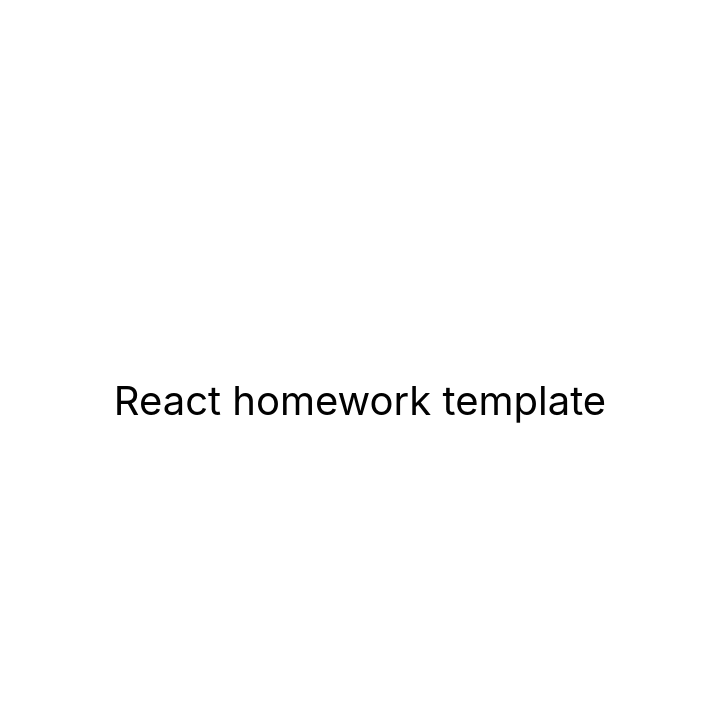
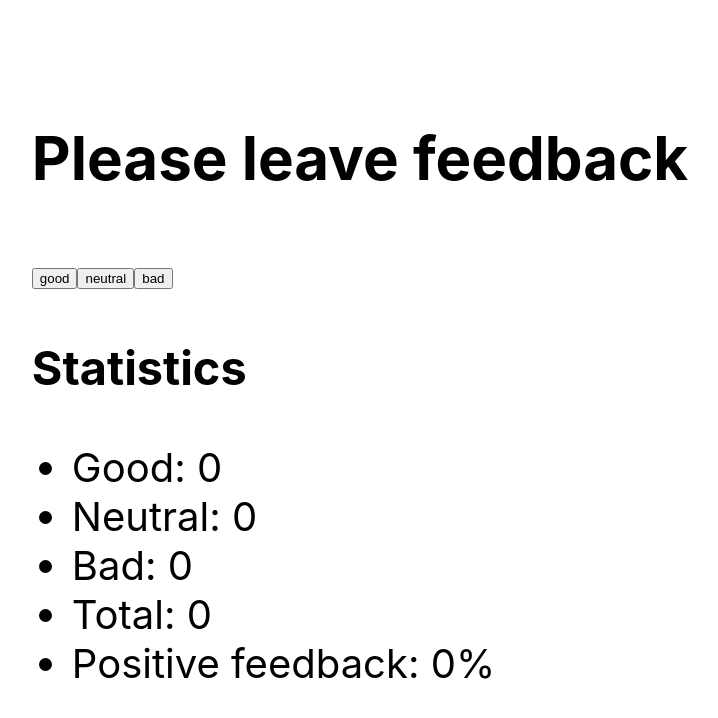
Before and after one commit to MaryShtayn/goit-react-hw-02-feedback, a React (Create React App) app: page / in a window 1280 px wide. Shown: the top 718 px of the page, without its empty margins (280-998 px from the left). Built offline with nearby package versions, Linux system fonts and the light colour scheme.

Commit message:
added files and components

```diff
--- a/src/components/App.jsx
+++ b/src/components/App.jsx
@@ -1,3 +1,5 @@
+import React from 'react';
+import { Section } from './Section/Section';
 export const App = () => {
   return (
     <div
@@ -7,10 +9,10 @@ export const App = () => {
         justifyContent: 'center',
         alignItems: 'center',
         fontSize: 40,
-        color: '#010101'
+        color: '#010101',
       }}
     >
-      React homework template
+      <Section title="Please leave feedback"></Section>
     </div>
   );
 };
--- /dev/null
+++ b/src/components/FeedbackOptions/FeedbackOptions.jsx
@@ -0,0 +1,21 @@
+import React from 'react';
+import PropTypes from 'prop-types';
+
+export function FeedbackOptions({ options, onLeaveFeedback }) {
+  return options.map(option => {
+    return (
+      <button
+        type="button"
+        key={option}
+        onClick={() => onLeaveFeedback(option)}
+      >
+        {option}
+      </button>
+    );
+  });
+}
+
+FeedbackOptions.propTypes = {
+  options: PropTypes.array.isRequired,
+  onLeaveFeedback: PropTypes.func.isRequired,
+};
--- /dev/null
+++ b/src/components/Section/Section.jsx
@@ -0,0 +1,63 @@
+import React, { Component } from 'react';
+import PropTypes from 'prop-types';
+import { FeedbackOptions } from '../FeedbackOptions/FeedbackOptions';
+import { Statistics } from '../Statistics/Statistics';
+
+export class Section extends Component {
+  state = {
+    good: 0,
+    neutral: 0,
+    bad: 0,
+  };
+
+  handleFeedback = option => {
+    this.setState(prevState => {
+      return {
+        [option]: prevState[option] + 1,
+      };
+    });
+  };
+
+  countTotalFeedback = () => {
+    const { good, neutral, bad } = this.state;
+    return good + neutral + bad;
+  };
+
+  countPositiveFeedbackPercentage = () => {
+    const { good } = this.state;
+    return Math.round((good * 100) / this.countTotalFeedback() || 0);
+  };
+
+  render() {
+    const { good, neutral, bad } = this.state;
+    const total = this.countTotalFeedback();
+    const positivePercentage = this.countPositiveFeedbackPercentage();
+    const title = 'Please leave feedback';
+    return (
+      <div>
+        <h2 title={title}>{title}</h2>
+        <FeedbackOptions
+          options={Object.keys(this.state)}
+          onLeaveFeedback={this.handleFeedback}
+        />
+        <Statistics
+          good={good}
+          neutral={neutral}
+          bad={bad}
+          total={this.countTotalFeedback()}
+          positivePercentage={this.countPositiveFeedbackPercentage()}
+        />
+      </div>
+    );
+  }
+}
+Section.propTypes = {
+  title: PropTypes.string.isRequired,
+  // options: PropTypes.array.isRequired,
+  // onLeaveFeedback: PropTypes.func.isRequired,
+  // good: PropTypes.number.isRequired,
+  // neutral: PropTypes.number.isRequired,
+  // bad: PropTypes.number.isRequired,
+  // total: PropTypes.func.isRequired,
+  // positivePercentage: PropTypes.func.isRequired,
+};
--- /dev/null
+++ b/src/components/Statistics/Statistics.jsx
@@ -0,0 +1,37 @@
+import React from 'react';
+import PropTypes from 'prop-types';
+
+export function Statistics({ good, neutral, bad, total, positivePercentage }) {
+  return (
+    <>
+      <h3>Statistics</h3>
+      <ul className="statistics__list">
+        <li className="statistics__item" good={good}>
+          Good: {good}
+        </li>
+        <li className="statistics__item" neutral={neutral}>
+          Neutral: {neutral}
+        </li>
+        <li className="statistics__item" bad={bad}>
+          Bad: {bad}
+        </li>
+        <li className="statistics__item" total={total}>
+          Total: {total}
+        </li>
+        <li
+          className="statistics__item"
+          positivePercentage={positivePercentage}
+        >
+          Positive feedback: {positivePercentage}%
+        </li>
+      </ul>
+    </>
+  );
+}
+Statistics.propTypes = {
+  good: PropTypes.number.isRequired,
+  neutral: PropTypes.number.isRequired,
+  bad: PropTypes.number.isRequired,
+  total: PropTypes.number.isRequired,
+  positivePercentage: PropTypes.number.isRequired,
+};
```
Also changed, not shown: src/components/FeedbackOptions/FeedbackOptions.module.css (added), src/components/Section/Section.module.css (added), src/components/Statistics/Statistics.module.css (added).
